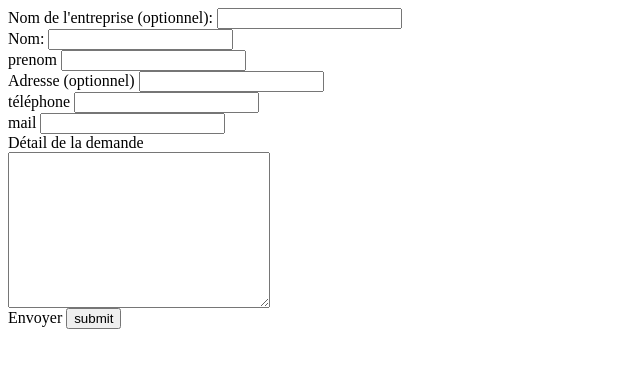
After one commit to LOSS98/JINNOV, a Flask app: template templates/mail_form_devis.html in a window 1280 px wide. The commit adds this page. Shown: the top 368 px of the page, without its empty margins (0-640 px from the left). Run offline with Flask 2, Linux system fonts and the light colour scheme; the template is opened without the code that fills it, so the values that code supplies are empty.

Commit message:
form student et devis fonctionnels

```diff
--- a/app.py
+++ b/app.py
@@ -0,0 +1,19 @@
+from flask import *
+from models.utils import *
+
+app = Flask(__name__)
+
+@app.route('/', methods=["GET","POST"])
+def index():
+    return render_template("mail_form_student.html")
+
+@app.route('/mail_devis', methods=["POST"])
+def mail_devis():
+    return Mail_devis_create()
+
+@app.route('/mail_student', methods=["POST"])
+def mail_student():
+    return Mail_student_create()
+
+if __name__ == '__main__':
+    app.run(debug=True)
--- /dev/null
+++ b/templates/mail_form_devis.html
@@ -0,0 +1,46 @@
+<html>
+    <div class='mail'>
+        <form action="mail_devis" id = 'mail_form_devis' method="post">
+            <label>
+                Nom de l'entreprise (optionnel):
+                <input type="text" name="nom_entreprise" id="nom_entreprise">
+            </label>
+    <br>
+            <label>
+                Nom:
+                <input type="text" name="nom" id="nom">
+            </label>
+    <br>
+            <label>
+                prenom
+                <input type="text" name="prenom" id="prenom">
+            </label>
+            <br>
+            <label>
+                Adresse  (optionnel)
+                <input type="text" name="Adresse" id="Adresse">
+            </label>
+            <br>
+            <label>
+                téléphone
+                <input type="text" name="téléphone" id="téléphone">
+            </label>
+            <br>
+            <label>
+                mail
+                <input type="mail" name="mail" id="mail">
+            </label>
+            <br>
+            <label>
+                Détail de la demande <br>
+                <textarea name="contenu" id="contenu" cols="30" rows="10" number ='500000' form = 'mail_form_devis'></textarea>
+
+            </label>
+            <br>
+            <label>
+                Envoyer
+                <input type="submit" value="submit">
+            </label>
+        </form>
+    </div>
+</html>
```
Also changed, not shown: models/utils.py (+89 -1 lines), templates/mail_form_student.html (renamed from templates/mail_form.html, +16 -13 lines).
